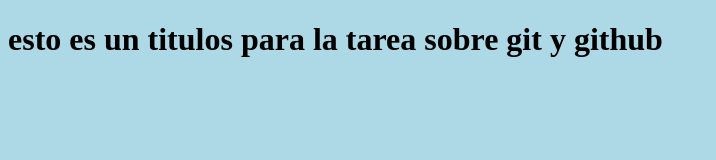
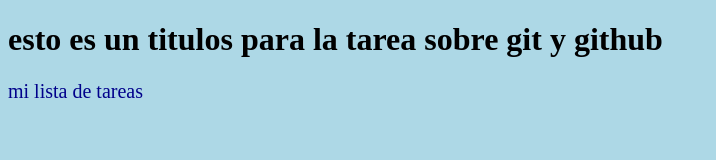
Before and after one commit to ianrivas21/githob, a plain HTML site: page index.html in a window 1280 px wide. Shown: the whole page, without its empty margins (0-716 px from the left). Drawn offline with Linux system fonts and the light colour scheme.

Commit message:
anadi mas estilos y un nuevo mensaje en el html

```diff
--- a/index.html
+++ b/index.html
@@ -8,5 +8,6 @@
 </head>
 <body>
     <h1>esto es un titulos para la tarea sobre git y github</h1>
+    <p>mi lista de tareas</p>
 </body>
 </html>
--- a/styles.css
+++ b/styles.css
@@ -1 +1,2 @@
 body {background-color: lightblue;}
+p {font-size: 20px; color: darkblue;}
```
